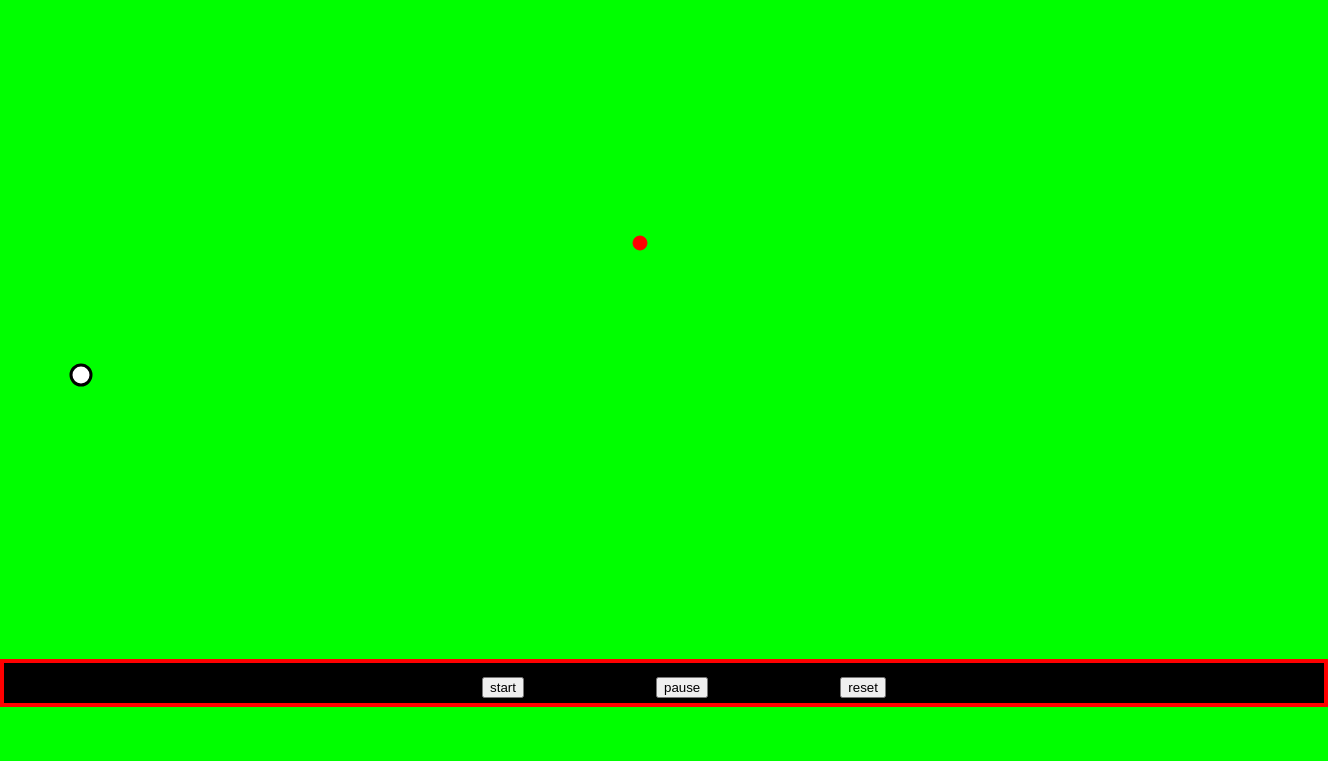
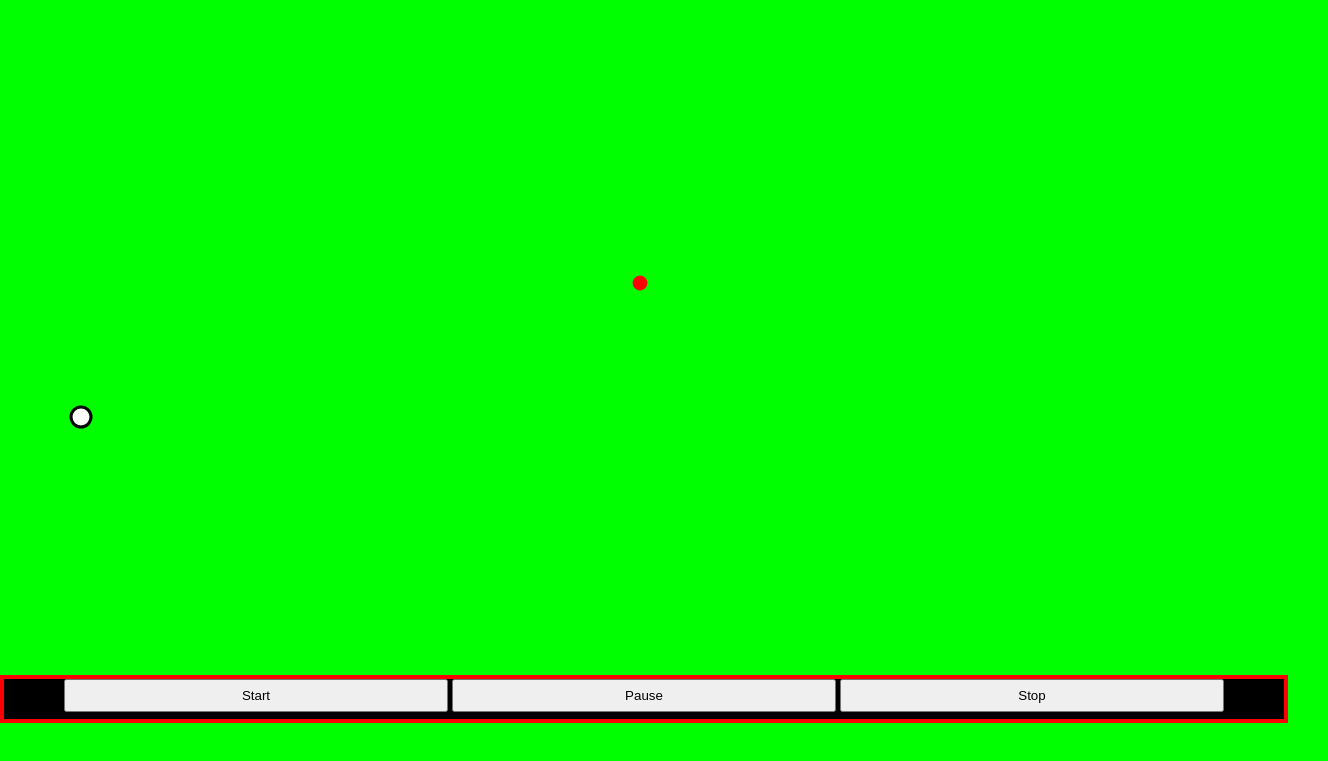
Before and after one commit to beyond94/BallInHole, a plain HTML site: page index.html in a window 1280 px wide. Shown: the part 77-838 px from the top of the page, 1328 px wide, since content can reach past the window. After the commit the page ends 800 px from the top, so only its background shows below. Drawn offline with Linux system fonts and the light colour scheme.

Commit message:
Version 2 Fix

```diff
--- a/index.html
+++ b/index.html
@@ -11,10 +11,10 @@
     <div id="chrono">00:00</div>
     <!--<a id="fullscreenButton" class="fadable" href="javascript:onFullscreen(event);" style="display: none;"> � </a>-->
     <canvas id="surface"></canvas>
-    <ul id="buttons">
-        <li><input id="start" type="button" value="start" onclick="start()"/></li>
-        <li><input id="pause" type="button" value="pause" onclick="pause()"/></li>
-        <li><input id="reset" type="button" value="reset" onclick="reset()"/></li>
-    </ul>
+    <div id="buttons">
+        <button id="start" type="button">Start</button>
+        <button id="pause" type="button">Pause</button>
+        <button id="stop" type="button">Stop</button>
+    </div>
     </body>
 </html>
--- a/movingBall.css
+++ b/movingBall.css
@@ -32,15 +32,11 @@ body {
     border: 4px solid red;
 }
 
-#buttons li
+button
 {
     height: 2.5em;
-    width: 32%;
-    display: inline;
-    list-style-type: none;
+    width: 30%;
     text-align: center;
-    padding:2em;
-    font-size: 2em;
 }
 
 #surface
--- a/movingBall.js
+++ b/movingBall.js
@@ -38,8 +38,8 @@ function deviceOrientationTest(event) {
 
 function doLayout(event) {
 	winW = window.innerWidth;
-	winH = window.innerHeight-(window.innerHeight*20/100);
-    var maxheight = window.innerHeight*10/100;
+	winH = window.innerHeight-(window.innerHeight*10/100);
+    var maxheight = window.innerHeight*5/100;
 	var surface = document.getElementById('surface');
 	surface.width = winW;
 	surface.height = winH;
```
